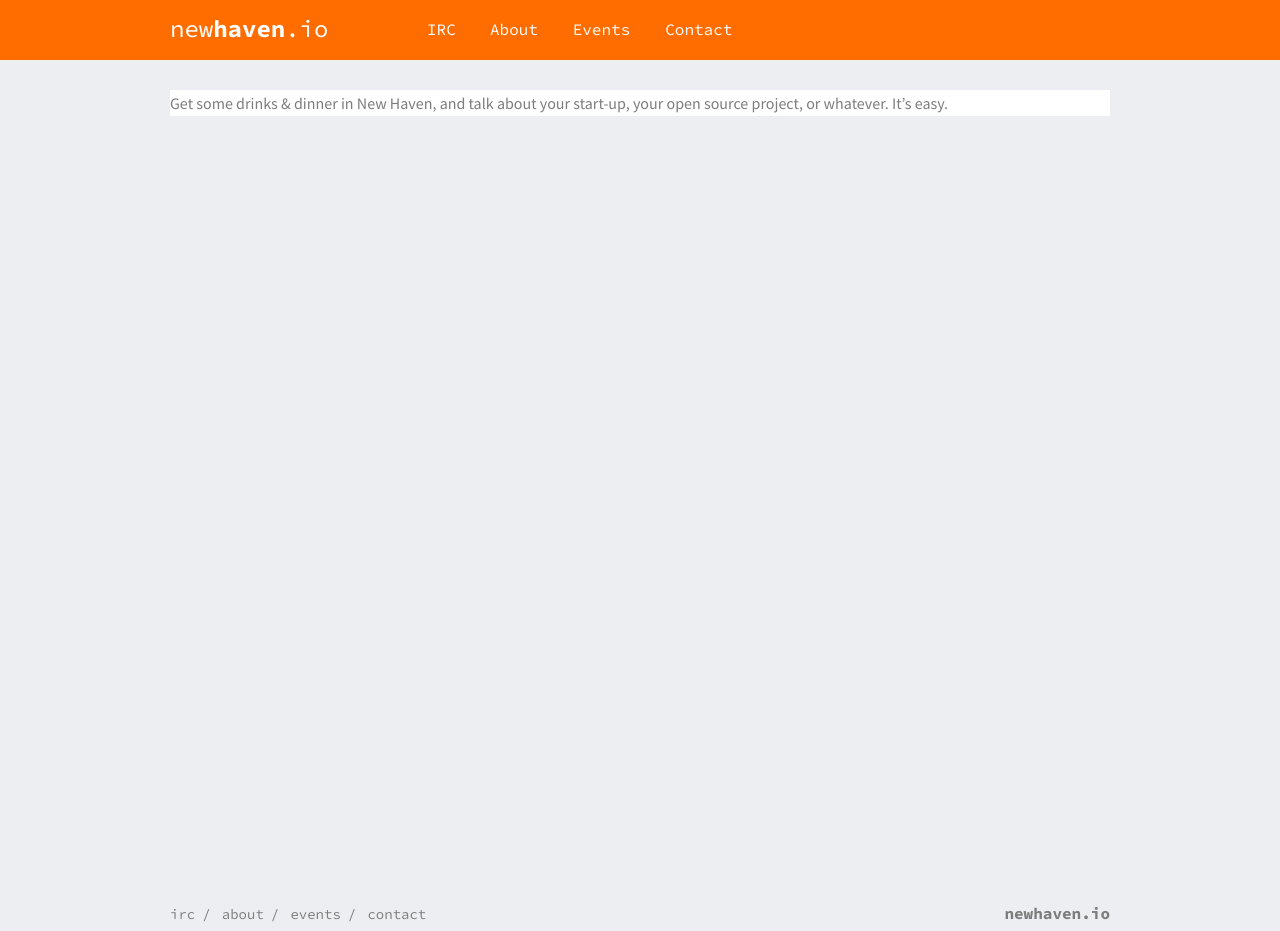
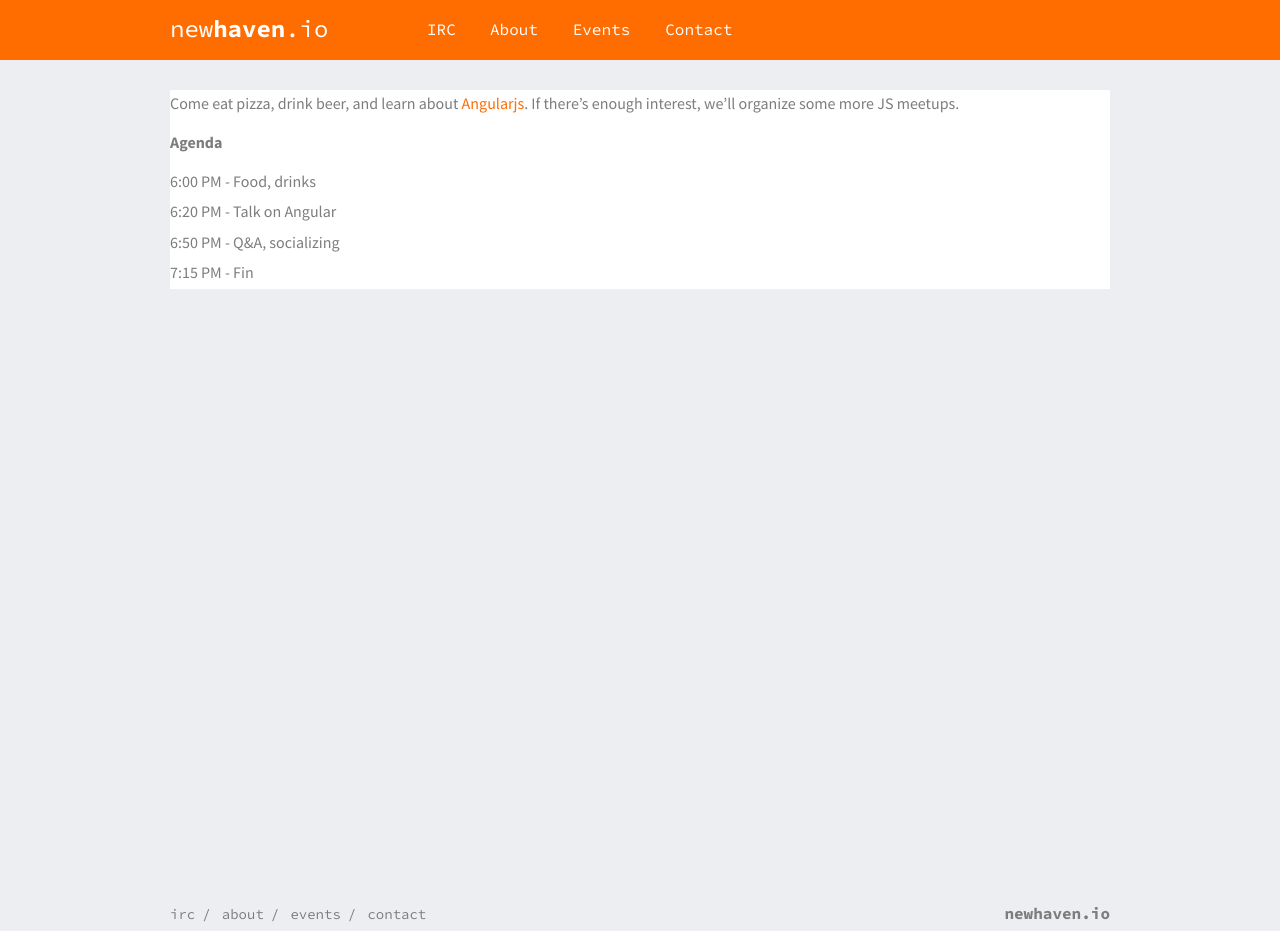
Before and after one commit to newhavenio/newhavenio-website-deprecated, a Jekyll site: the page built from events/_posts/2013-03-27-js-meetup.md, in a window 1280 px wide. Built offline with Jekyll 4.4.1, drawn with Linux system fonts in a browser that asks for light colours; nearby versions of some CDN libraries.

Commit message:
Fix js meetup info

```diff
--- a/events/_posts/2013-03-27-js-meetup.md
+++ b/events/_posts/2013-03-27-js-meetup.md
@@ -7,4 +7,13 @@ address: 746 Chapel St. Suite 207, New Haven, CT
 host: SeeClickFix
 host_twitter: SeeClickFix
 ---
-Get some drinks & dinner in New Haven, and talk about your start-up, your open source project, or whatever. It's easy.
+Come eat pizza, drink beer, and learn about
+[Angularjs](http://www.angularjs.org).  If there's
+enough interest, we'll organize some more JS
+meetups.
+
+**Agenda**
+* 6:00 PM - Food, drinks
+* 6:20 PM - Talk on Angular
+* 6:50 PM - Q&A, socializing
+* 7:15 PM - Fin
```
